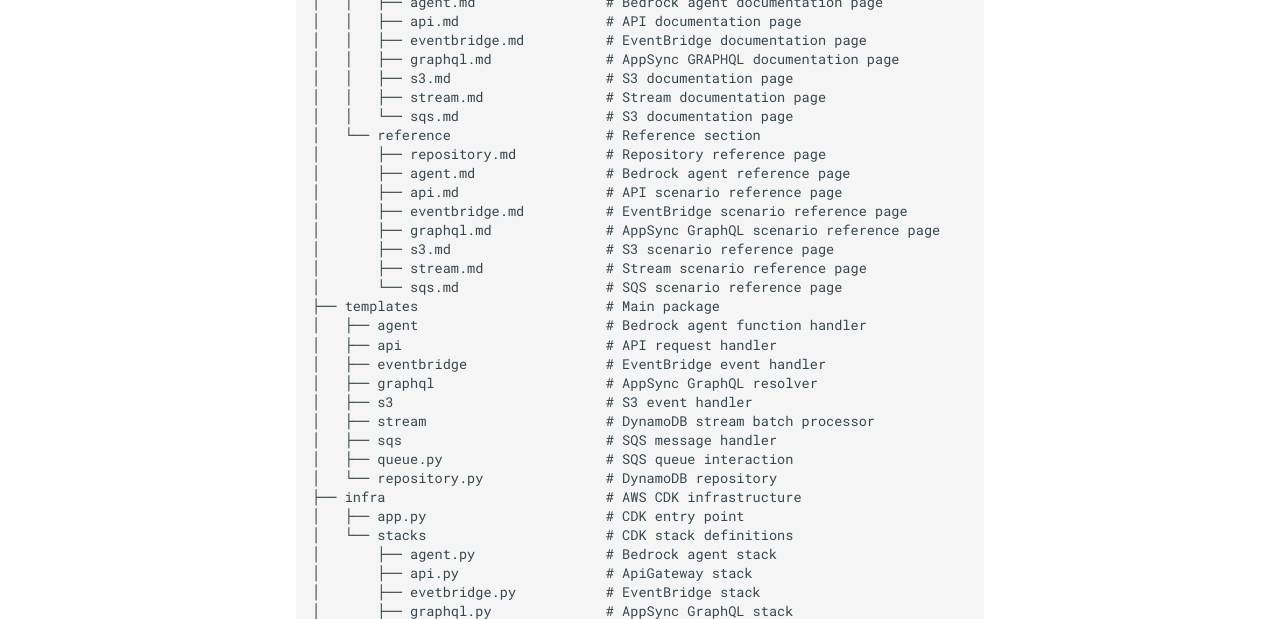
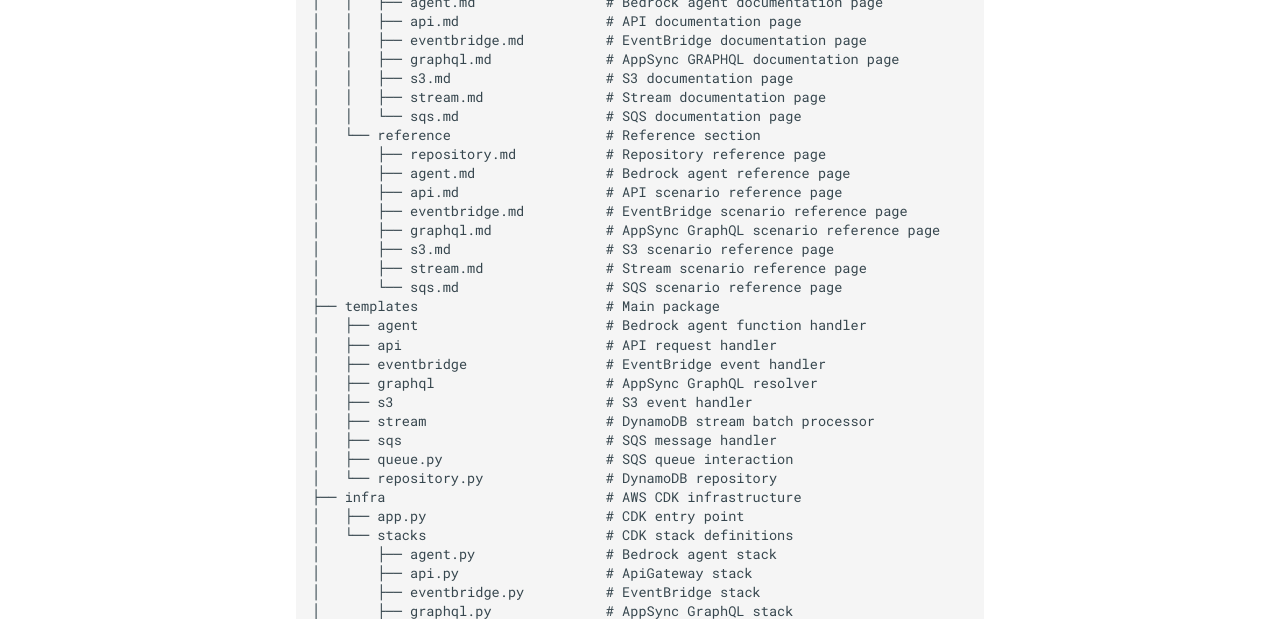
Before and after one commit to amrabed/aws-lambda-templates, an MkDocs documentation site: the page built from docs/README.md, in a window 1280 px wide and 1400 px high, scrolled down 5153 px. Shown: the part 781-1400 px from the top of the window. Built offline with MkDocs 1.6.1 and Material for MkDocs 9.7.7, drawn with Linux system fonts in a browser that asks for light colours; comment, search, counter and statistics services are not loaded; some of the changed text lies outside the part shown.

Commit message:
Revert bad change

```diff
--- a/docs/README.md
+++ b/docs/README.md
@@ -216,7 +216,7 @@
 │   │   ├── graphql.md              # AppSync GRAPHQL documentation page
 │   │   ├── s3.md                   # S3 documentation page
 │   │   ├── stream.md               # Stream documentation page
-│   │   └── sqs.md                  # S3 documentation page
+│   │   └── sqs.md                  # SQS documentation page
 │   └── reference                   # Reference section
 │       ├── repository.md           # Repository reference page
 │       ├── agent.md                # Bedrock agent reference page
```
Also changed, not shown: other parts of docs/README.md (+1 -1 lines).
